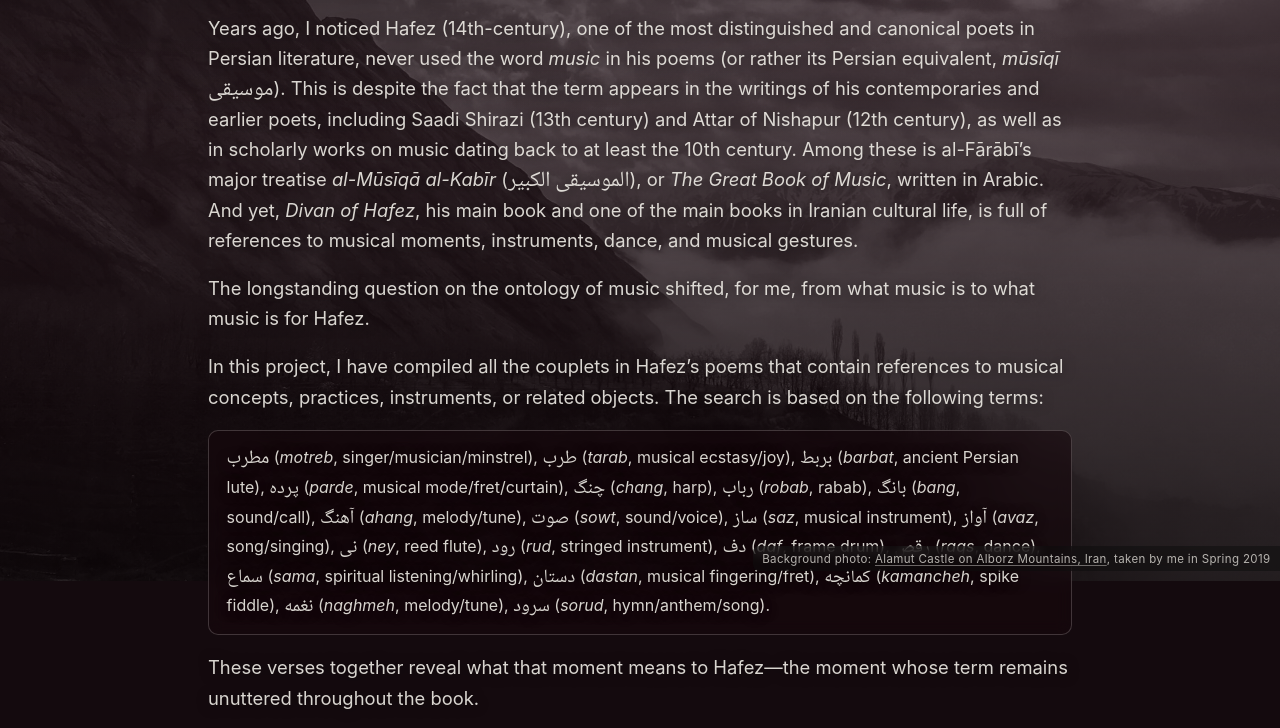
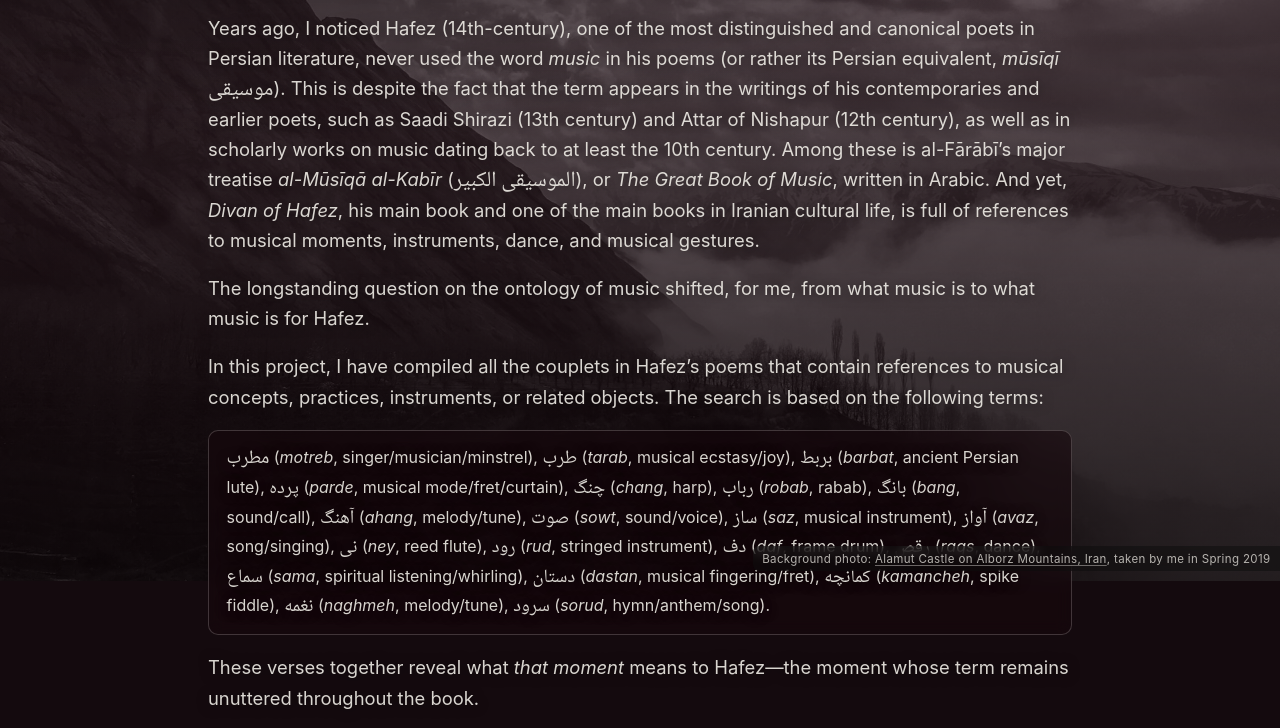
Before and after one commit to khashayarshahriyari/khashayar, a plain HTML site: page hafez-music-ontology.html in a window 1280 px wide. Shown: the part 219-947 px from the top of the page. Drawn offline with Linux system fonts and the light colour scheme.

Commit message:
Update hafez-music-ontology.html

```diff
--- a/hafez-music-ontology.html
+++ b/hafez-music-ontology.html
@@ -22,11 +22,11 @@
     <section class="intro" aria-labelledby="title">
       <h1 id="title">Hafez Music Ontology</h1>
       <!-- INTRODUCTION: edit the paragraphs below (then run scripts/export_site.py to refresh the website copy). -->
-      <p>Years ago, I noticed Hafez (14th-century), one of the most distinguished and canonical poets in Persian literature, never used the word <em>music</em> in his poems (or rather its Persian equivalent, <em>mūsīqī</em> <span lang="fa">موسیقی</span>). This is despite the fact that the term appears in the writings of his contemporaries and earlier poets, including Saadi Shirazi (13th century) and Attar of Nishapur (12th century), as well as in scholarly works on music dating back to at least the 10th century. Among these is al-Fārābī’s major treatise <em>al-Mūsīqā al-Kabīr</em> (<span lang="ar">الموسيقى الكبير</span>), or <em>The Great Book of Music</em>, written in Arabic. And yet, <em>Divan of Hafez</em>, his main book and one of the main books in Iranian cultural life, is full of references to musical moments, instruments, dance, and musical gestures.</p>
+      <p>Years ago, I noticed Hafez (14th-century), one of the most distinguished and canonical poets in Persian literature, never used the word <em>music</em> in his poems (or rather its Persian equivalent, <em>mūsīqī</em> <span lang="fa">موسیقی</span>). This is despite the fact that the term appears in the writings of his contemporaries and earlier poets, such as Saadi Shirazi (13th century) and Attar of Nishapur (12th century), as well as in scholarly works on music dating back to at least the 10th century. Among these is al-Fārābī’s major treatise <em>al-Mūsīqā al-Kabīr</em> (<span lang="ar">الموسيقى الكبير</span>), or <em>The Great Book of Music</em>, written in Arabic. And yet, <em>Divan of Hafez</em>, his main book and one of the main books in Iranian cultural life, is full of references to musical moments, instruments, dance, and musical gestures.</p>
       <p>The longstanding question on the ontology of music shifted, for me, from what music is to what music is for Hafez.</p>
       <p>In this project, I have compiled all the couplets in Hafez’s poems that contain references to musical concepts, practices, instruments, or related objects. The search is based on the following terms:</p>
       <p class="terms"><span lang="fa">مطرب</span>&nbsp;(<em>motreb</em>, singer/musician/minstrel), <span lang="fa">طرب</span>&nbsp;(<em>tarab</em>, musical ecstasy/joy), <span lang="fa">بربط</span>&nbsp;(<em>barbat</em>, ancient Persian lute), <span lang="fa">پرده</span>&nbsp;(<em>parde</em>, musical mode/fret/curtain), <span lang="fa">چنگ</span>&nbsp;(<em>chang</em>, harp), <span lang="fa">رباب</span>&nbsp;(<em>robab</em>, rabab), <span lang="fa">بانگ</span>&nbsp;(<em>bang</em>, sound/call), <span lang="fa">آهنگ</span>&nbsp;(<em>ahang</em>, melody/tune), <span lang="fa">صوت</span>&nbsp;(<em>sowt</em>, sound/voice), <span lang="fa">ساز</span>&nbsp;(<em>saz</em>, musical instrument), <span lang="fa">آواز</span>&nbsp;(<em>avaz</em>, song/singing), <span lang="fa">نی</span>&nbsp;(<em>ney</em>, reed flute), <span lang="fa">رود</span>&nbsp;(<em>rud</em>, stringed instrument), <span lang="fa">دف</span>&nbsp;(<em>daf</em>, frame drum), <span lang="fa">رقص</span>&nbsp;(<em>raqs</em>, dance), <span lang="fa">سماع</span>&nbsp;(<em>sama</em>, spiritual listening/whirling), <span lang="fa">دستان</span>&nbsp;(<em>dastan</em>, musical fingering/fret), <span lang="fa">کمانچه</span>&nbsp;(<em>kamancheh</em>, spike fiddle), <span lang="fa">نغمه</span>&nbsp;(<em>naghmeh</em>, melody/tune), <span lang="fa">سرود</span>&nbsp;(<em>sorud</em>, hymn/anthem/song).</p>
-      <p>These verses together reveal what that moment means to Hafez—the moment whose term remains unuttered throughout the book.</p>
+      <p>These verses together reveal what <em>that moment</em> means to Hafez—the moment whose term remains unuttered throughout the book.</p>
       <p>The first section presents a randomly selected couplet from Hafez’s poetry (from those related to music and dance). This draws on one of the ways the <em>Divan</em> has long existed in everyday Iranian life: as a book of divination, or <em>fal-e Hafez</em>: with both sacred and secular means, one opens the book at random and reads a ghazal, allowing its verses to offer an occasion for reflection, interpretation, or insight.</p>
       <p>The second section provides an English translation of the selected couplet. These translations are generated by machine and remain limited. They are intended primarily to make the collection more accessible. The third section contains a searchable collection of all the identified couplets. Clicking on any verse shows its English translation.</p>
       <details>
```
